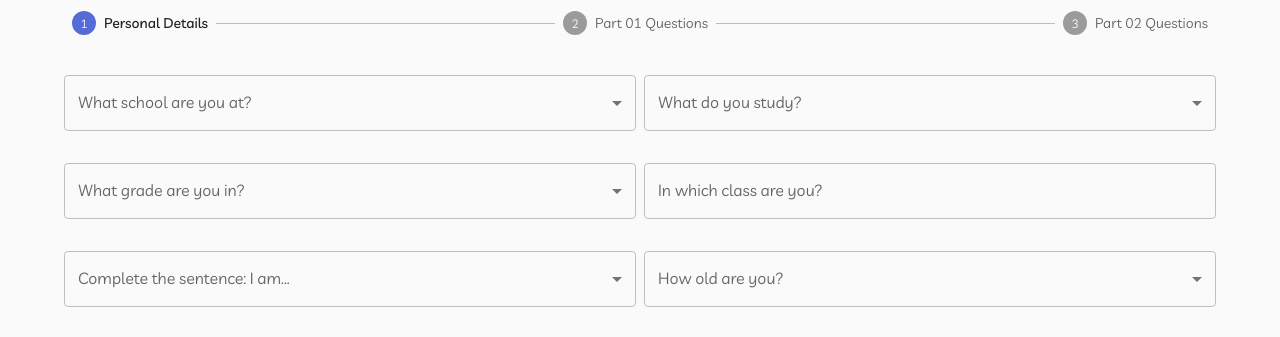
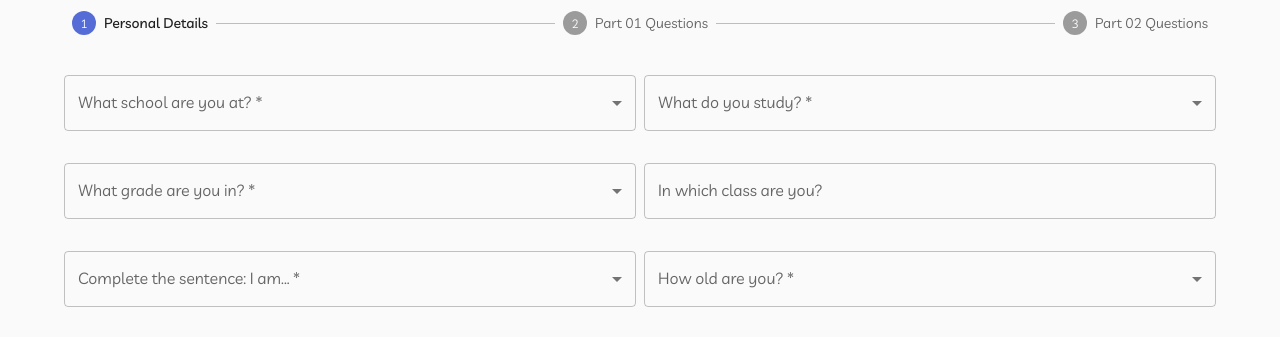
Before and after one commit to code94labs/leerlens-frontend, a Next.js app: page /forms/pre-intervention in a window 1280 px wide. Shown: the part 213-550 px from the top of the page. Built offline with nearby package versions, Linux system fonts and the light colour scheme.

Commit message:
searchable select

```diff
--- a/components/PreInterventionForm/PreInterventionForm.tsx
+++ b/components/PreInterventionForm/PreInterventionForm.tsx
@@ -2,7 +2,9 @@ import {
   Box,
   Button,
   FormControl,
+  InputAdornment,
   InputLabel,
+  ListSubheader,
   MenuItem,
   Select,
   SelectChangeEvent,
@@ -17,7 +19,8 @@ import CircularProgress, {
   circularProgressClasses,
   CircularProgressProps,
 } from "@mui/material/CircularProgress";
-import React, { ChangeEvent, Fragment, useState } from "react";
+import SearchRoundedIcon from "@mui/icons-material/SearchRounded";
+import React, { ChangeEvent, Fragment, useMemo, useState } from "react";
 import {
   ageList,
   completeSentenceList,
@@ -94,6 +97,7 @@ const PreInterventionForm = () => {
   const router = useRouter();
 
   const [school, setSchool] = useState("");
+  const [searchTextSchool, setSearchTextSchool] = useState("");
   const [studyField, setStudyField] = useState("");
   const [grade, setGrade] = useState("");
   const [studentClass, setClass] = useState("");
@@ -105,6 +109,17 @@ const PreInterventionForm = () => {
   const [completed, setCompleted] = useState<{
     [k: number]: boolean;
   }>({});
+
+  const containsText = (text: string, searchText: string) =>
+    text.toLowerCase().indexOf(searchText.toLowerCase()) > -1;
+
+  const displayedSchoolOptions = useMemo(
+    () =>
+      schoolList.filter((option: string) =>
+        containsText(option, searchTextSchool)
+      ),
+    [searchTextSchool]
+  );
 
   const handleChangeSchool = (event: SelectChangeEvent) => {
     setSchool(event.target.value as string);
@@ -240,10 +255,10 @@ const PreInterventionForm = () => {
   const personalDetailsForm = (
     <>
       <Stack sx={customStyles.selectStack}>
-        <FormControl fullWidth>
+        <FormControl fullWidth required>
           <InputLabel>What school are you at?</InputLabel>
 
-          <Select
+          {/* <Select
             value={school}
             label="What school are you at?"
             onChange={handleChangeSchool}
@@ -253,10 +268,55 @@ const PreInterventionForm = () => {
                 {school}
               </MenuItem>
             ))}
+          </Select> */}
+          <Select
+            // Disables auto focus on MenuItems and allows TextField to be in focus
+            MenuProps={{ autoFocus: false }}
+            labelId="search-select-school"
+            id="search-select"
+            value={school}
+            label="What school are you at?"
+            onChange={handleChangeSchool}
+            onClose={() => setSearchTextSchool("")}
+            // This prevents rendering empty string in Select's value
+            // if search text would exclude currently selected option.
+            renderValue={() => school}
+          >
+            {/* TextField is put into ListSubheader so that it doesn't
+              act as a selectable item in the menu
+              i.e. we can click the TextField without triggering any selection.*/}
+            <ListSubheader>
+              <TextField
+                size="small"
+                // Autofocus on textfield
+                autoFocus
+                placeholder="Type to search..."
+                fullWidth
+                InputProps={{
+                  startAdornment: (
+                    <InputAdornment position="start">
+                      <SearchRoundedIcon />
+                    </InputAdornment>
+                  ),
+                }}
+                onChange={(e) => setSearchTextSchool(e.target.value)}
+                onKeyDown={(e) => {
+                  if (e.key !== "Escape") {
+                    // Prevents autoselecting item while typing (default Select behaviour)
+                    e.stopPropagation();
+                  }
+                }}
+              />
+            </ListSubheader>
+            {displayedSchoolOptions.map((school: string, index: number) => (
+              <MenuItem value={school} key={index}>
+                {school}
+              </MenuItem>
+            ))}
           </Select>
         </FormControl>
 
-        <FormControl fullWidth>
+        <FormControl fullWidth required>
           <InputLabel>What do you study?</InputLabel>
 
           <Select
@@ -274,7 +334,7 @@ const PreInterventionForm = () => {
       </Stack>
 
       <Stack sx={customStyles.selectStack}>
-        <FormControl fullWidth>
+        <FormControl fullWidth required>
           <InputLabel>What grade are you in?</InputLabel>
 
           <Select
@@ -290,7 +350,7 @@ const PreInterventionForm = () => {
           </Select>
         </FormControl>
 
-        <FormControl fullWidth>
+        <FormControl fullWidth required>
           <TextField
             label="In which class are you?"
             value={studentClass}
@@ -300,7 +360,7 @@ const PreInterventionForm = () => {
       </Stack>
 
       <Stack sx={customStyles.selectStack}>
-        <FormControl fullWidth>
+        <FormControl fullWidth required>
           <InputLabel>Complete the sentence: I am...</InputLabel>
 
           <Select
@@ -316,7 +376,7 @@ const PreInterventionForm = () => {
           </Select>
         </FormControl>
 
-        <FormControl fullWidth>
+        <FormControl fullWidth required>
           <InputLabel>How old are you?</InputLabel>
 
           <Select
@@ -341,6 +401,7 @@ const PreInterventionForm = () => {
               md: "49.5%",
             },
           }}
+          required
         >
           <InputLabel>Which Remind program are you following?</InputLabel>
 
```
